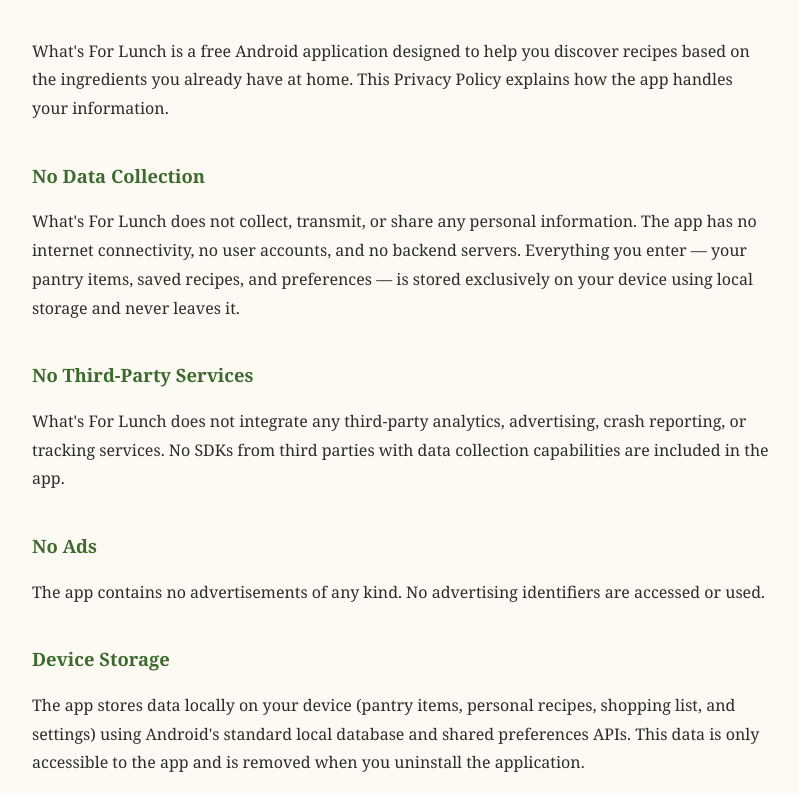
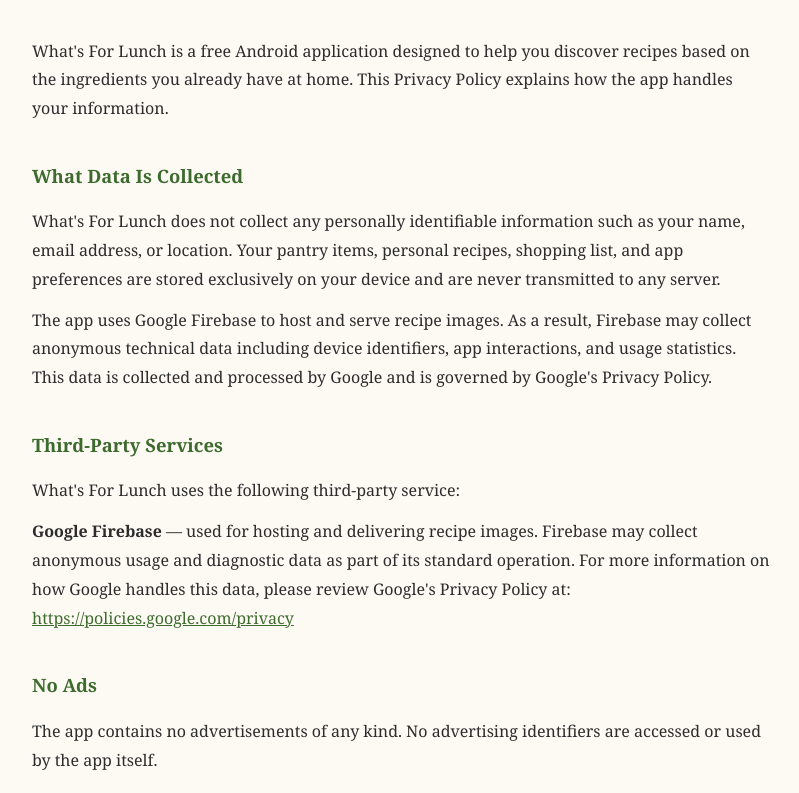
Before and after one commit to Eckstrom/whatsforlunch-privacy, a plain HTML site: page index.html in a window 1280 px wide. Shown: the part 159-952 px from the top of the page, without its empty margins (238-1037 px from the left). Drawn offline with Linux system fonts and the light colour scheme.

Commit message:
Update Privacy Policy sections and wording

```diff
--- a/index.html
+++ b/index.html
@@ -58,40 +58,51 @@
         the app handles your information.
     </p>
 
-    <h2>No Data Collection</h2>
+    <h2>What Data Is Collected</h2>
     <p>
-        What's For Lunch does not collect, transmit, or share any personal information.
-        The app has no internet connectivity, no user accounts, and no backend servers.
-        Everything you enter — your pantry items, saved recipes, and preferences — is stored
-        exclusively on your device using local storage and never leaves it.
+        What's For Lunch does not collect any personally identifiable information such as
+        your name, email address, or location. Your pantry items, personal recipes, shopping
+        list, and app preferences are stored exclusively on your device and are never
+        transmitted to any server.
+    </p>
+    <p>
+        The app uses Google Firebase to host and serve recipe images. As a result, Firebase
+        may collect anonymous technical data including device identifiers, app interactions,
+        and usage statistics. This data is collected and processed by Google and is governed
+        by Google's Privacy Policy.
     </p>
 
-    <h2>No Third-Party Services</h2>
+    <h2>Third-Party Services</h2>
     <p>
-        What's For Lunch does not integrate any third-party analytics, advertising,
-        crash reporting, or tracking services. No SDKs from third parties with data
-        collection capabilities are included in the app.
+        What's For Lunch uses the following third-party service:
+    </p>
+    <p>
+        <strong>Google Firebase</strong> — used for hosting and delivering recipe images.
+        Firebase may collect anonymous usage and diagnostic data as part of its standard
+        operation. For more information on how Google handles this data, please review
+        Google's Privacy Policy at:
+        <a href="https://policies.google.com/privacy" target="_blank">https://policies.google.com/privacy</a>
     </p>
 
     <h2>No Ads</h2>
     <p>
         The app contains no advertisements of any kind. No advertising identifiers
-        are accessed or used.
+        are accessed or used by the app itself.
     </p>
 
     <h2>Device Storage</h2>
     <p>
-        The app stores data locally on your device (pantry items, personal recipes,
-        shopping list, and settings) using Android's standard local database and
-        shared preferences APIs. This data is only accessible to the app and is
-        removed when you uninstall the application.
+        All user-generated data — including pantry items, personal recipes, your shopping
+        list, and settings — is stored locally on your device using Android's standard
+        local database and shared preferences APIs. This data is only accessible to the
+        app and is removed when you uninstall the application.
     </p>
 
     <h2>Children's Privacy</h2>
     <p>
-        What's For Lunch does not knowingly collect any information from anyone,
-        including children under the age of 13. Since no data is collected at all,
-        the app is safe for use by all ages.
+        What's For Lunch does not knowingly collect personal information from anyone,
+        including children under the age of 13. The only data that may be collected is
+        anonymous usage data via Google Firebase as described above.
     </p>
 
     <h2>Changes to This Policy</h2>
```
